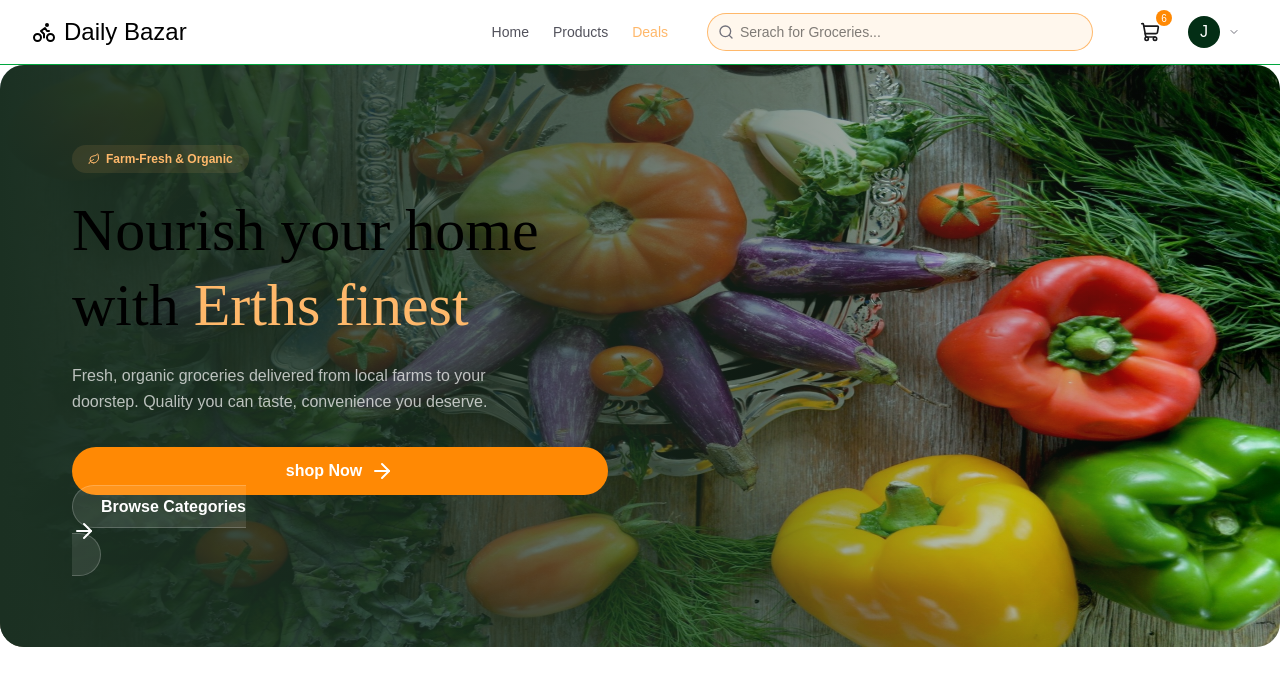
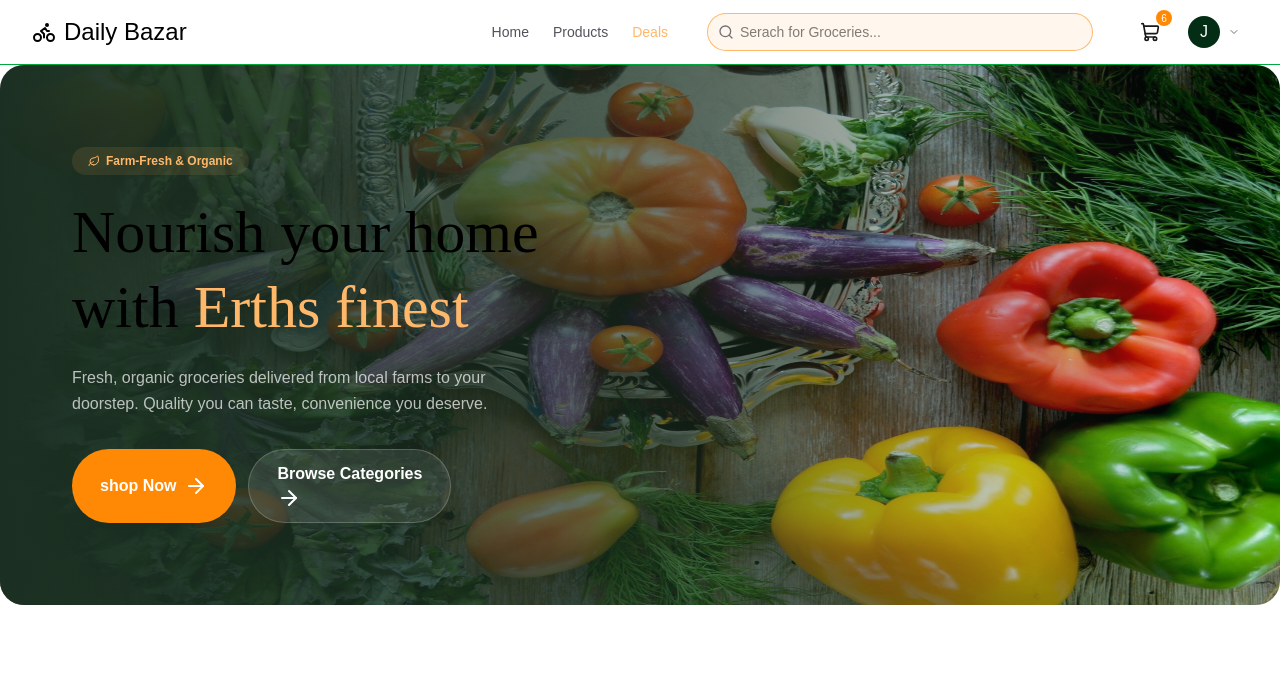
Before and after one commit to omarFarukGit/DailyBazar, a Next.js app in the folder client/: page / in a window 1280 px wide. Shown: the top 686 px of the page. Built offline with nearby package versions, Linux system fonts and the light colour scheme.

Commit message:
Hero section some polish

```diff
--- a/client/src/components/home/Hero.tsx
+++ b/client/src/components/home/Hero.tsx
@@ -28,7 +28,7 @@ const Hero = () => {
           <p className=" text-base text-white/70 leading-relaxed mb-8 max-w-md">
             {heroSectionData.description}
           </p>
-          <div>
+          <div className="flex flex-wrap gap-3">
             <Link
               href={"/products"}
               className=" px-7 py-3 bg-orange-400 text-white font-semibold rounded-full hover:bg-orange-500 transition-all flex-center gap-2 active:scale-[0.98]"
@@ -39,7 +39,7 @@ const Hero = () => {
               href={"/products"}
               className=" px-7 py-3 bg-white/10 text-white font-semibold rounded-full hover:bg-white/20 transition-all border border-white/20"
             >
-              Browse Categories  <ArrowRightIcon className="4" />
+              Browse Categories <ArrowRightIcon className="4" />
             </Link>
           </div>
         </div>
```
